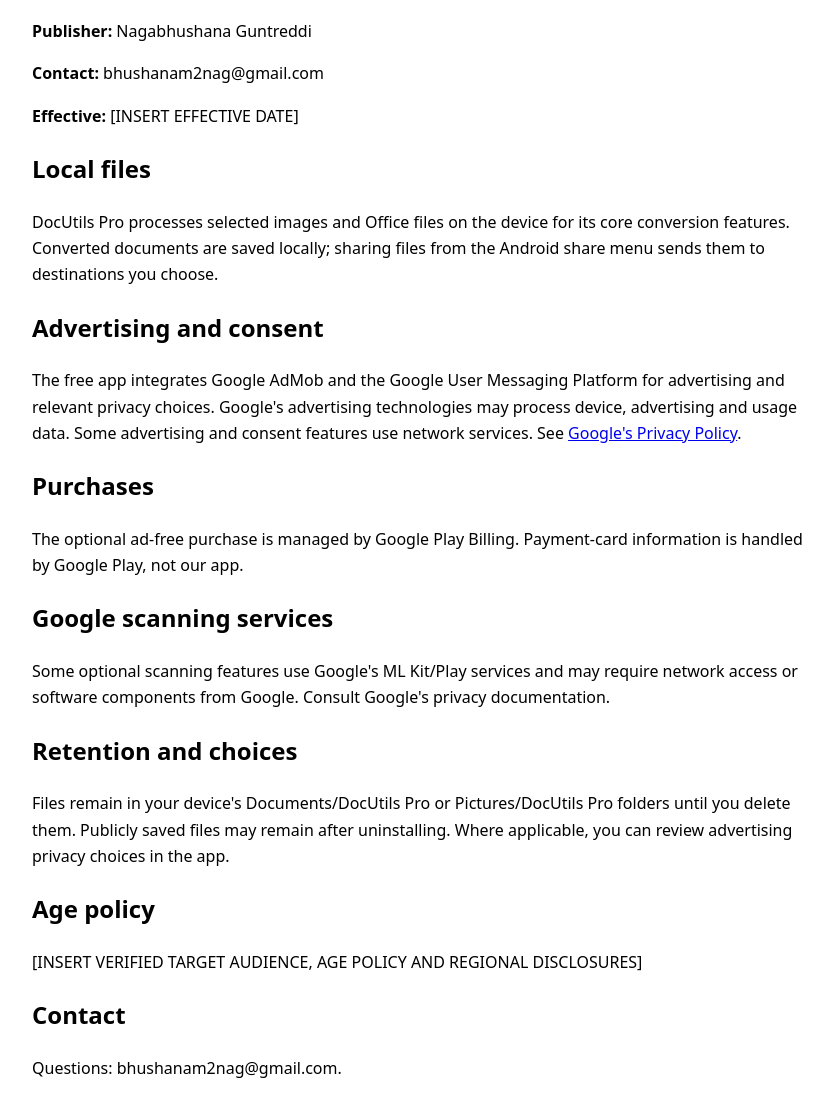
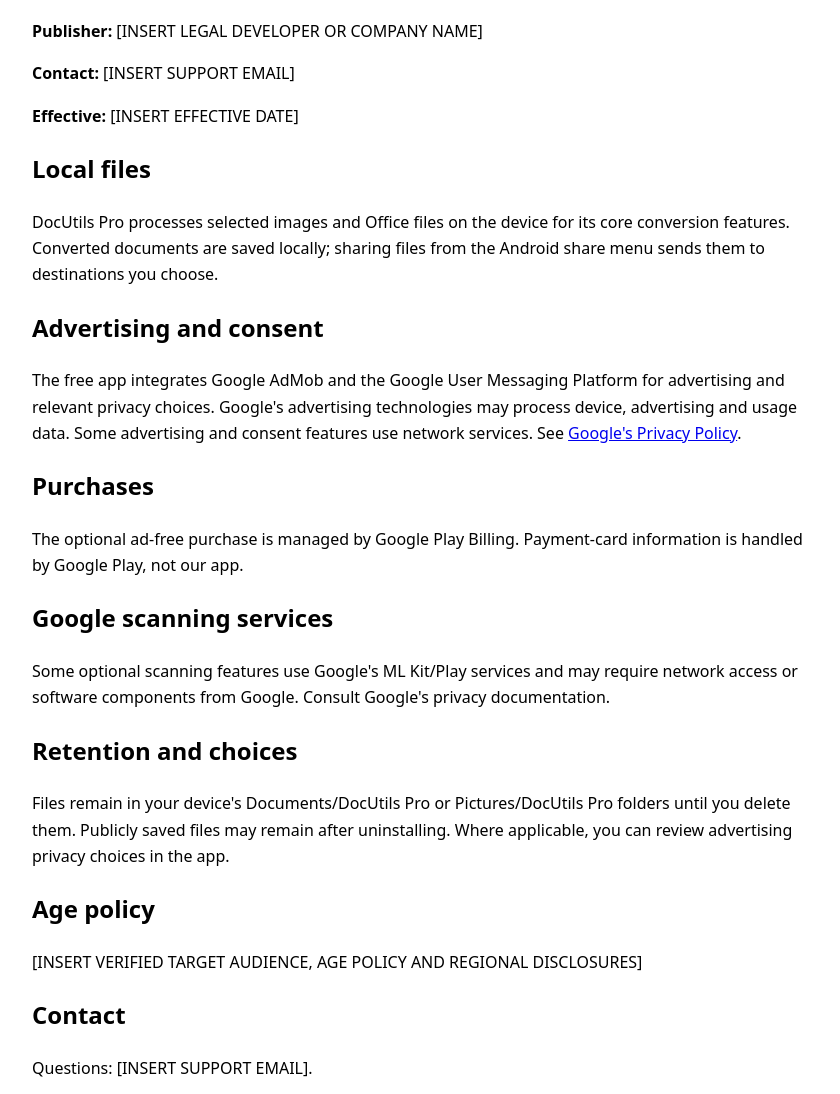
Before and after one commit to Nagabhushanam-g/docutils-pro, a plain HTML site: page release-site/privacy.template.html in a window 1280 px wide. Shown: the part 149-1243 px from the top of the page, without its empty margins (218-1058 px from the left). Drawn offline with Linux system fonts and the light colour scheme.

Commit message:
Keep privacy template parameterized while publisher identity stays in reviewed draft

```diff
--- a/release-site/privacy.template.html
+++ b/release-site/privacy.template.html
@@ -3,8 +3,8 @@
 <head><meta charset="utf-8"><meta name="viewport" content="width=device-width,initial-scale=1"><title>Privacy Policy — DocUtils Pro (DRAFT)</title></head>
 <body style="max-width:780px;margin:40px auto;padding:0 22px;font:16px/1.65 system-ui,sans-serif">
   <h1>DocUtils Pro — Privacy Policy (DRAFT — DO NOT PUBLISH)</h1>
-  <p><strong>Publisher:</strong> Nagabhushana Guntreddi</p>
-  <p><strong>Contact:</strong> bhushanam2nag@gmail.com</p>
+  <p><strong>Publisher:</strong> [INSERT LEGAL DEVELOPER OR COMPANY NAME]</p>
+  <p><strong>Contact:</strong> [INSERT SUPPORT EMAIL]</p>
   <p><strong>Effective:</strong> [INSERT EFFECTIVE DATE]</p>
   <h2>Local files</h2>
   <p>DocUtils Pro processes selected images and Office files on the device for its core conversion features. Converted documents are saved locally; sharing files from the Android share menu sends them to destinations you choose.</p>
@@ -19,7 +19,7 @@
   <h2>Age policy</h2>
   <p>[INSERT VERIFIED TARGET AUDIENCE, AGE POLICY AND REGIONAL DISCLOSURES]</p>
   <h2>Contact</h2>
-  <p>Questions: bhushanam2nag@gmail.com.</p>
+  <p>Questions: [INSERT SUPPORT EMAIL].</p>
   <p><em>REVIEW REQUIRED: verify all SDK disclosures, publisher details, Play data-safety answers, deletion process and region-specific obligations before publishing.</em></p>
 </body>
 </html>
```
